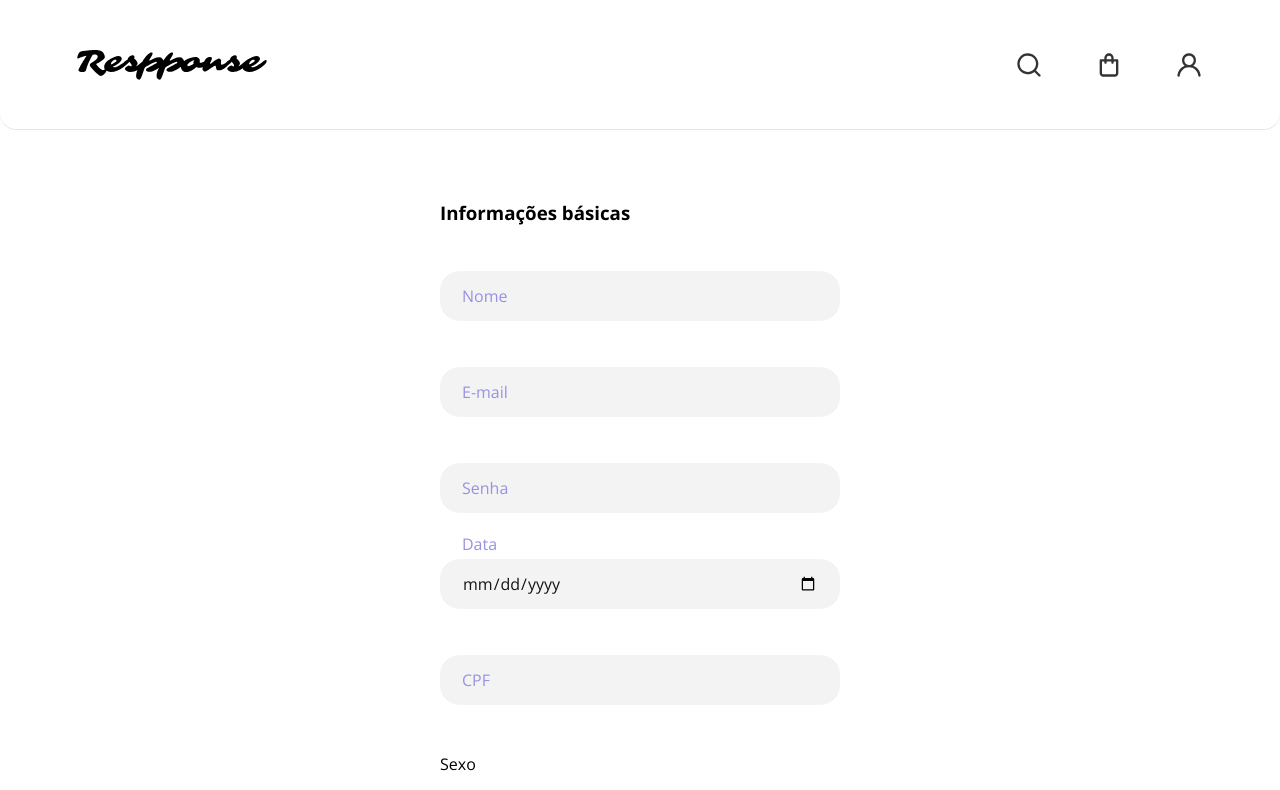
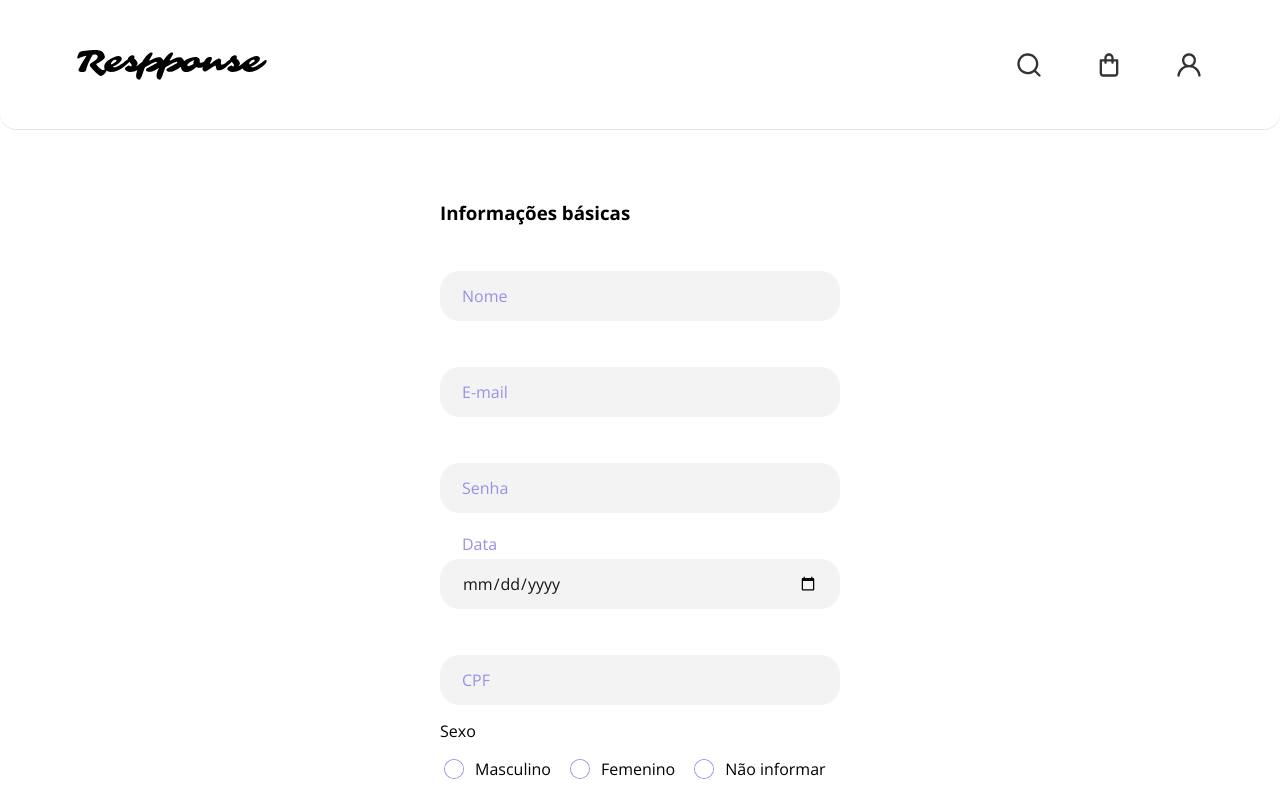
Before and after one commit to marlon307/project-respponse, a Next.js app: page /usercfg in a window 1280 px wide. Shown: the top 790 px of the page. Built offline with nearby package versions, Linux system fonts and the light colour scheme.

Commit message:
Page bag add inputRadio componente

```diff
--- /dev/null
+++ b/components/ComponentsForm/InputRadio.tsx
@@ -0,0 +1,21 @@
+import React from 'react';
+import style from './styleInput.module.scss';
+
+interface IProps {
+  name: string;
+  id: string;
+  family: string;
+}
+
+function inputRadio({ name, id, family }: IProps) {
+  return (
+    <div className={ style.inputRadio }>
+      <label htmlFor={ id }>
+        <input id={ id } type="radio" name={ family } />
+        <span>{ name }</span>
+      </label>
+    </div>
+  );
+}
+
+export default inputRadio;
--- /dev/null
+++ b/components/ComponentsForm/index.ts
@@ -0,0 +1,7 @@
+import InputRadio from './InputRadio';
+import Input from './Input';
+
+export {
+  InputRadio,
+  Input,
+};
--- a/components/ComponentsForm/styleInput.module.scss
+++ b/components/ComponentsForm/styleInput.module.scss
@@ -31,4 +31,35 @@
   }
 }
 
-//#9791E4
+.inputRadio {
+  label {
+    margin: 16px 0;
+  }
+
+  span {
+    display: flex;
+    align-items: center;
+    justify-content: start;
+    margin-left: 5px;
+    cursor: pointer;
+  }
+
+  input {
+    display: none;
+  }
+
+  span::before {
+    content: '';
+    width: 12px;
+    height: 12px;
+    margin-right: 6px;
+    border-radius: 50%;
+    box-shadow: 0 0 0 1px #9791E4;
+    border: 3px solid var(--maincolor);
+    margin-right: 12px;
+  }
+
+  input:checked~span:before {
+    background: #9791E4;
+  }
+}
--- a/pages/bag.tsx
+++ b/pages/bag.tsx
@@ -7,6 +7,7 @@ import icoLoaction from '../assets/img/map-marker.svg';
 import icoShip from '../assets/img/truck.svg';
 import icoPay from '../assets/img/payment.svg';
 import icoCupom from '../assets/img/u_tag-alt.svg';
+import { InputRadio } from '../components/ComponentsForm';
 
 function bag() {
   return (
@@ -56,6 +57,11 @@ function bag() {
               Frete
             </h3>
           </a>
+          <div>
+            <InputRadio name="Correios Pac - R$ 25,00 - 2 dias uteis" id="correios" family="shippe" />
+            <InputRadio name="Pac - R$ 10,00 5 - dias uteis" id="pac" family="shippe" />
+            <InputRadio name="Fedex - R$ 15,00 - 3 dias uteis" id="fedex" family="shippe" />
+          </div>
         </div>
         <div className={ style.container }>
           <a href="/" className={ style.select }>
--- a/pages/styles/styleAccount.module.scss
+++ b/pages/styles/styleAccount.module.scss
@@ -4,42 +4,10 @@
   margin: 200px auto;
 
   .genere {
-    margin: 48px 0;
-
-    label {
-      margin: 16px 0;
-    }
-
     div {
       display: flex;
       flex-wrap: wrap;
       gap: 15px;
-
-      span {
-        display: flex;
-        align-items: center;
-        justify-content: center;
-        margin-left: 5px;
-        cursor: pointer;
-      }
-
-      input {
-        display: none;
-      }
-
-      span::before {
-        content: '';
-        width: 12px;
-        height: 12px;
-        margin-right: 6px;
-        border-radius: 50%;
-        box-shadow: 0 0 0 1px #9791E4;
-        border: 3px solid var(--maincolor);
-      }
-
-      input:checked~span:before {
-        background: #9791E4;
-      }
     }
   }
 
--- a/pages/usercfg.tsx
+++ b/pages/usercfg.tsx
@@ -1,6 +1,7 @@
 import React from 'react';
 import style from './styles/styleAccount.module.scss';
 import Input from '../components/ComponentsForm/Input';
+import { InputRadio } from '../components/ComponentsForm';
 
 function usercfg() {
   return (
@@ -16,18 +17,9 @@ function usercfg() {
           <div className={ style.genere }>
             <span>Sexo</span>
             <div>
-              <label htmlFor="men">
-                <input id="men" type="radio" name="grnere" />
-                <span>Masculino</span>
-              </label>
-              <label htmlFor="female">
-                <input id="female" type="radio" name="grnere" />
-                <span>Femenino</span>
-              </label>
-              <label htmlFor="undefined">
-                <input id="undefined" type="radio" name="grnere" />
-                <span>Não informar</span>
-              </label>
+              <InputRadio id="men" name="Masculino" family="grnere" />
+              <InputRadio id="female" name="Femenino" family="grnere" />
+              <InputRadio id="undefined" name="Não informar" family="grnere" />
             </div>
           </div>
           <div className={ style.contact }>
```
